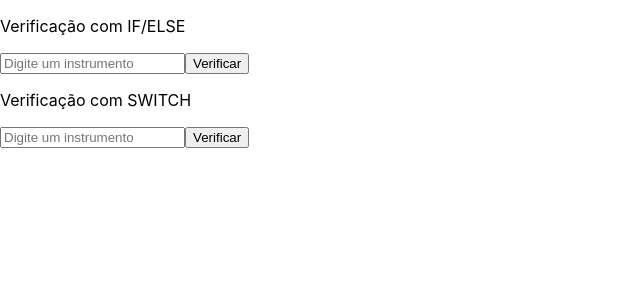
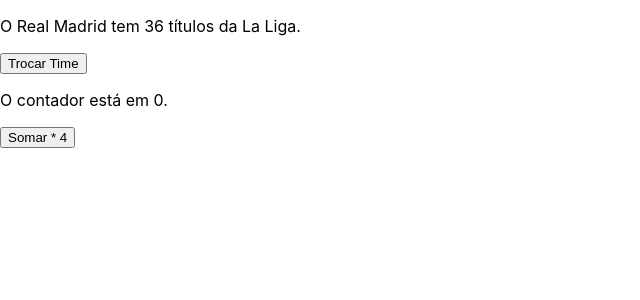
Before and after one commit to Lucasilva77/aulas-js-React, a React (Create React App) app: page / in a window 1280 px wide. Shown: the top 300 px of the page, without its empty margins (0-640 px from the left). Built offline with nearby package versions, Linux system fonts and the light colour scheme.

Commit message:
useState

```diff
--- a/src/App.js
+++ b/src/App.js
@@ -1,102 +1,57 @@
 import { useState } from "react";
 
-export default function InstrumentoChecker() {
-  const [inputIfElse, setInputIfElse] = useState("");
-  const [mensagemIfElse, setMensagemIfElse] = useState("");
-  const [inputSwitch, setInputSwitch] = useState("");
-  const [mensagemSwitch, setMensagemSwitch] = useState("");
+export default function App() {
+  const [time, setTime] = useState("Real Madrid");
+  const [titulos, setTitulos] = useState(36);
+  const [contador, setContador] = useState(0);
 
-  const verificarInstrumentoIfElse = () => {
-    const valor = inputIfElse.toLowerCase();
-    console.log("Valor digitado (if/else):", valor);
+  function atualizarTime() {
+    if (time === "Real Madrid") {
+      setTime("Barcelona");
+      setTitulos(28);
+    } else {
+      setTime("Real Madrid");
+      setTitulos(36);
+    }
+  }
 
-    if (valor === "guitarra") {
-      setMensagemIfElse("Tem cordas ");
-    } else if (valor === "bateria") {
-      setMensagemIfElse("Tem pedal ");
-    } else if (valor === "fios") {
-      setMensagemIfElse("Não existe esse instrumento ");
-    } else {
-      setMensagemIfElse("Instrumento não reconhecido ");
-    }
-  };
-
-  const verificarInstrumentoSwitch = () => {
-    const valor = inputSwitch.toLowerCase();
-    let msg;
-    switch (valor) {
-      case "violão":
-        msg = "Tem paleta ";
-        break;
-      case "microfone":
-        msg = "Tem caixa ";
-        break;
-      case "piano":
-        msg = "Tem teclas ";
-        break;
-      default:
-        msg = "Instrumento não reconhecido ";
-    }
-
-    setMensagemSwitch(msg);
-  };
+  function incrementarContador() {
+    setContador(contador + 1);
+  }
 
   return (
-    <div className="flex flex-col md:flex-row gap-6 items-center justify-center min-h-screen bg-gray-100 p-6">
-
-      <div className="bg-white shadow-lg rounded-2xl p-6 w-80 text-center">
-        <p className="text-xl font-bold mb-4 text-blue-600">
-          Verificação com IF/ELSE
+    <div className="flex flex-col items-center justify-center min-h-screen bg-gray-100 gap-6">
+      {/* Card do time */}
+      <div className="bg-white shadow-lg rounded-2xl p-6 text-center">
+        <p className="text-xl font-semibold text-gray-800">
+          O <span className="text-black">{time}</span> tem{" "}
+          <span className="text-blue-600">{titulos}</span> títulos da La Liga.
         </p>
-
-        <input
-          type="text"
-          placeholder="Digite um instrumento"
-          value={inputIfElse}
-          onChange={(e) => setInputIfElse(e.target.value)}
-          className="border rounded-lg p-2 w-full text-center shadow-sm focus:outline-none focus:ring-2 focus:ring-blue-500 mb-4"
-        />
-
         <button
-          onClick={verificarInstrumentoIfElse}
-          className="bg-blue-500 text-white px-4 py-2 rounded-lg shadow hover:bg-blue-600 transition w-full"
+          onClick={atualizarTime}
+          className="mt-4 px-6 py-2 bg-black text-white font-medium rounded-xl shadow hover:bg-gray-800 transition"
         >
-          Verificar
+          Trocar Time
         </button>
-
-        {mensagemIfElse && (
-          <p className="mt-4 text-lg font-medium text-gray-700">
-            {mensagemIfElse}
-          </p>
-        )}
       </div>
 
-      <div className="bg-white shadow-lg rounded-2xl p-6 w-80 text-center">
-        <p className="text-xl font-bold mb-4 text-green-600">
-          Verificação com SWITCH
+      {/* Card do contador */}
+      <div className="bg-white shadow-lg rounded-2xl p-6 text-center">
+        <p className="text-xl font-semibold text-gray-800">
+          O contador está em{" "}
+          <span className="text-green-600">{contador * 4}</span>.
         </p>
-
-        <input
-          type="text"
-          placeholder="Digite um instrumento"
-          value={inputSwitch}
-          onChange={(e) => setInputSwitch(e.target.value)}
-          className="border rounded-lg p-2 w-full text-center shadow-sm focus:outline-none focus:ring-2 focus:ring-green-500 mb-4"
-        />
-
         <button
-          onClick={verificarInstrumentoSwitch}
-          className="bg-green-500 text-white px-4 py-2 rounded-lg shadow hover:bg-green-600 transition w-full"
+          onClick={incrementarContador}
+          className="mt-4 px-6 py-2 bg-black text-white font-medium rounded-xl shadow hover:bg-gray-800 transition"
         >
-          Verificar
+          Somar * 4
         </button>
-
-        {mensagemSwitch && (
-          <p className="mt-4 text-lg font-medium text-gray-700">
-            {mensagemSwitch}
-          </p>
-        )}
       </div>
     </div>
   );
 }
+
+
+// voce tera que fazer uma função que muda dois states que exibe na telaa numa mesma frase
+// voce tera que fazer u state como contador, * 4
```
